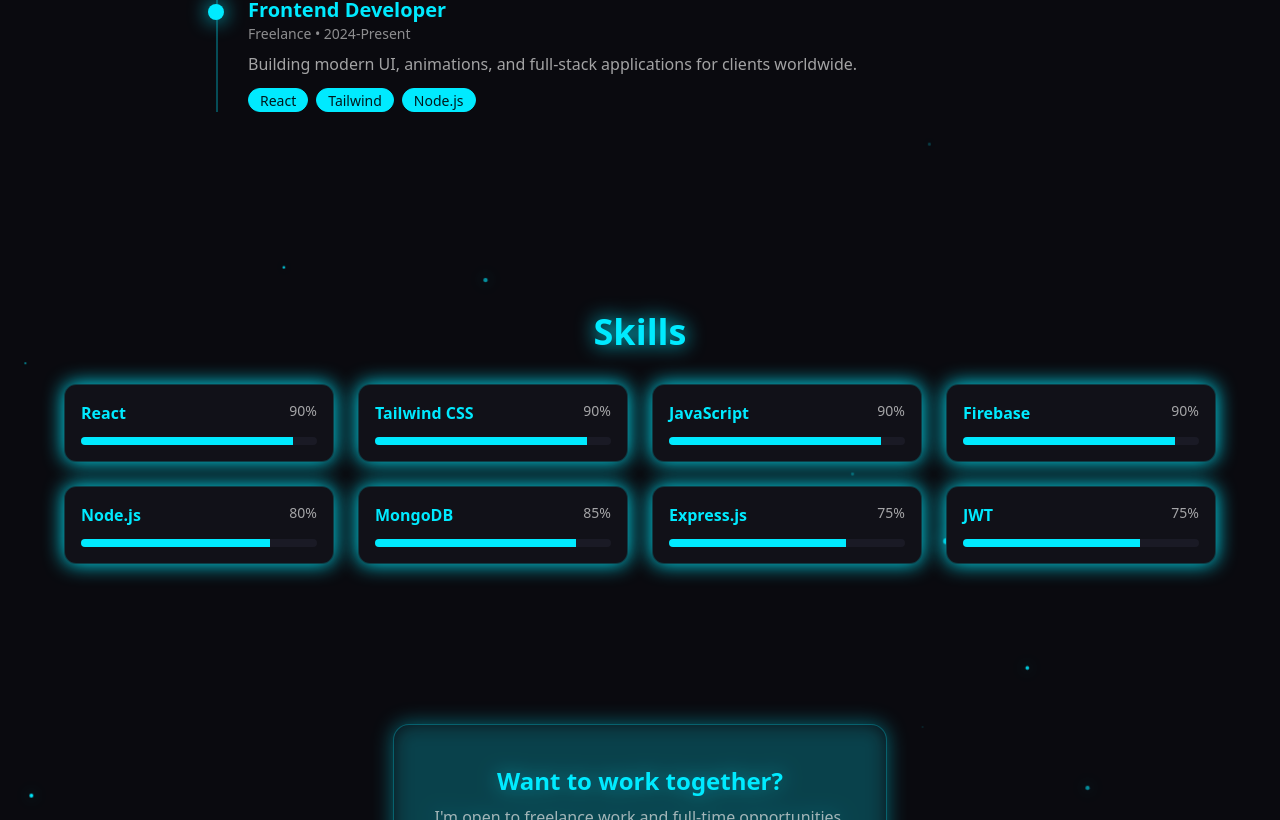
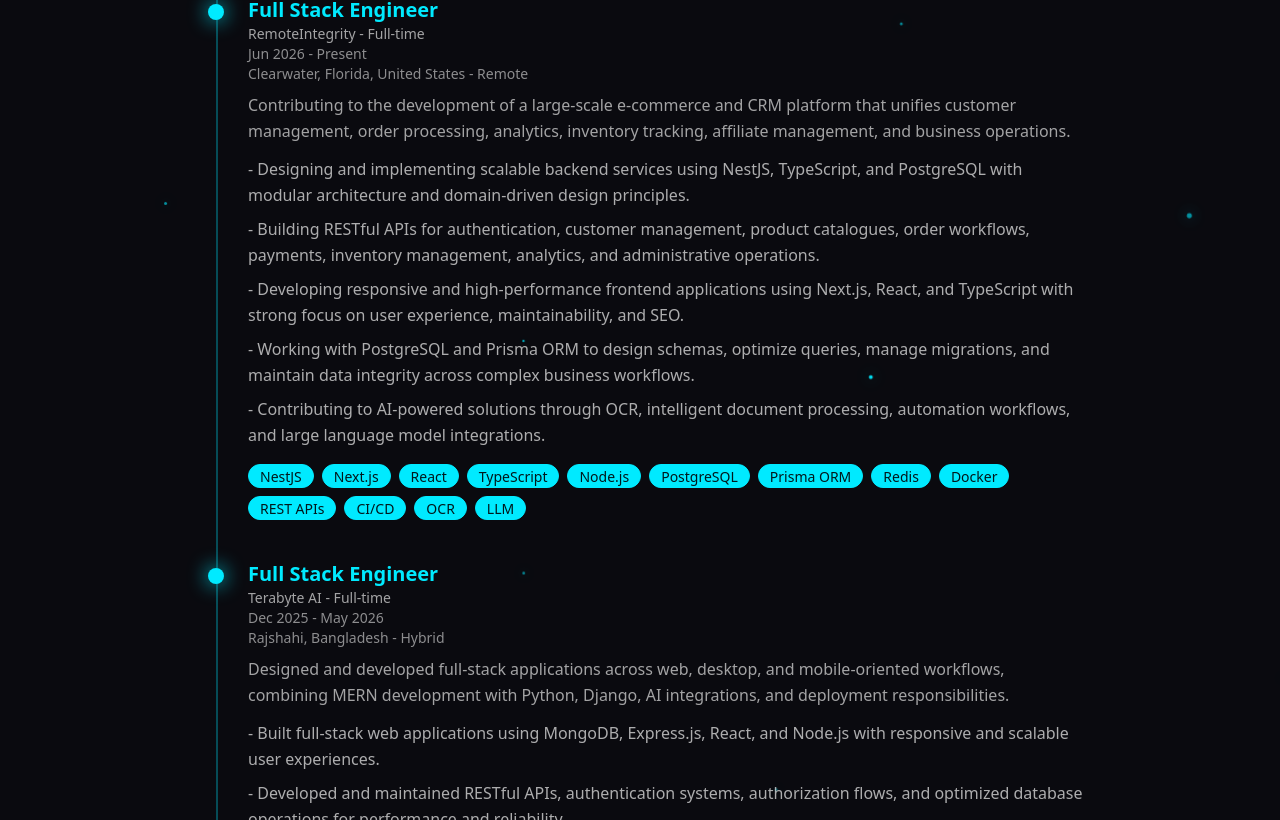
Before and after one commit to ebrahim2355/my-portfolio, a React (Vite) app: page /about in a window 1280 px wide. Shown: the part 1820-2640 px from the top of the page. Built offline with nearby package versions, Linux system fonts and the light colour scheme.

Commit message:
Made some edits on experience section

```diff
--- a/src/data/experience.json
+++ b/src/data/experience.json
@@ -1,11 +1,107 @@
 [
     {
-        "year": "2024-Present",
+        "year": "Jun 2026 - Present",
+        "role": "Full Stack Engineer",
+        "company": "RemoteIntegrity",
+        "location": "Clearwater, Florida, United States - Remote",
+        "type": "Full-time",
+        "description": "Contributing to the development of a large-scale e-commerce and CRM platform that unifies customer management, order processing, analytics, inventory tracking, affiliate management, and business operations.",
+        "highlights": [
+            "Designing and implementing scalable backend services using NestJS, TypeScript, and PostgreSQL with modular architecture and domain-driven design principles.",
+            "Building RESTful APIs for authentication, customer management, product catalogues, order workflows, payments, inventory management, analytics, and administrative operations.",
+            "Developing responsive and high-performance frontend applications using Next.js, React, and TypeScript with strong focus on user experience, maintainability, and SEO.",
+            "Working with PostgreSQL and Prisma ORM to design schemas, optimize queries, manage migrations, and maintain data integrity across complex business workflows.",
+            "Contributing to AI-powered solutions through OCR, intelligent document processing, automation workflows, and large language model integrations."
+        ],
+        "skillsUsed": [
+            "NestJS",
+            "Next.js",
+            "React",
+            "TypeScript",
+            "Node.js",
+            "PostgreSQL",
+            "Prisma ORM",
+            "Redis",
+            "Docker",
+            "REST APIs",
+            "CI/CD",
+            "OCR",
+            "LLM"
+        ]
+    },
+    {
+        "year": "Dec 2025 - May 2026",
+        "role": "Full Stack Engineer",
+        "company": "Terabyte AI",
+        "location": "Rajshahi, Bangladesh - Hybrid",
+        "type": "Full-time",
+        "description": "Designed and developed full-stack applications across web, desktop, and mobile-oriented workflows, combining MERN development with Python, Django, AI integrations, and deployment responsibilities.",
+        "highlights": [
+            "Built full-stack web applications using MongoDB, Express.js, React, and Node.js with responsive and scalable user experiences.",
+            "Developed and maintained RESTful APIs, authentication systems, authorization flows, and optimized database operations for performance and reliability.",
+            "Worked with SQL and PostgreSQL databases, including schema design, complex queries, and improved data management workflows.",
+            "Developed backend services and web applications using Python and Django with maintainable architecture and efficient API design.",
+            "Deployed and maintained applications on VPS environments and contributed to AI-powered products involving OCR, document scanning, automation, and LLM capabilities."
+        ],
+        "skillsUsed": [
+            "React",
+            "Next.js",
+            "Node.js",
+            "Express.js",
+            "MongoDB",
+            "PostgreSQL",
+            "SQL",
+            "Python",
+            "Django",
+            "Docker",
+            "VPS",
+            "OCR",
+            "LLM"
+        ]
+    },
+    {
+        "year": "Feb 2025 - Dec 2025",
+        "role": "Freelance / Mini Projects",
+        "company": "Freelance",
+        "location": "Bangladesh - Remote",
+        "type": "Freelance",
+        "description": "Worked on freelance and self-initiated product builds, turning ideas into polished portfolio-ready applications with strong UI execution, responsive layouts, and practical full-stack features.",
+        "highlights": [
+            "Designed and built modern landing pages, dashboards, and interactive product experiences for practice, experimentation, and client-style delivery.",
+            "Focused on frontend polish, reusable components, responsive behavior, animation, and clean developer experience.",
+            "Expanded practical full-stack skills by shipping mini products with authentication, CRUD flows, APIs, and deployment workflows."
+        ],
+        "skillsUsed": [
+            "React",
+            "Next.js",
+            "TailwindCSS",
+            "Framer Motion",
+            "Node.js",
+            "Express.js",
+            "MongoDB",
+            "Git",
+            "GitHub"
+        ]
+    },
+    {
+        "year": "Feb 2024 - Nov 2025",
         "role": "Frontend Developer",
-        "company": "Freelance",
-        "location": "Remote",
-        "type": "Freelance",
-        "description": "Building modern UI, animations, and full-stack applications for clients worldwide.",
-        "skillsUsed": ["React", "Tailwind", "Node.js"]
+        "company": "Zyplo",
+        "location": "Bangladesh - Remote",
+        "type": "Contract",
+        "description": "Contributed to the frontend experience of a collaborative workspace and resource management platform, focusing on responsive UI, dashboard usability, and polished interaction design.",
+        "highlights": [
+            "Developed responsive dashboard interfaces to improve usability and accessibility across devices.",
+            "Implemented animated UI interactions using Framer Motion to create a smoother and more engaging product experience.",
+            "Built reusable frontend components and structured layouts to support workspace, resource, and documentation flows."
+        ],
+        "skillsUsed": [
+            "React",
+            "Next.js",
+            "TailwindCSS",
+            "Framer Motion",
+            "User Experience",
+            "UI Design"
+        ]
     }
 ]
--- a/src/pages/About/ExperienceTimeline.jsx
+++ b/src/pages/About/ExperienceTimeline.jsx
@@ -1,5 +1,5 @@
 import { motion } from "framer-motion";
-import experience from "../../data/experience.json"
+import experience from "../../data/experience.json";
 
 export default function ExperienceTimeline() {
     return (
@@ -18,11 +18,23 @@
                         <span className="absolute -left-2 top-2 w-4 h-4 rounded-full bg-primary glow"></span>
 
                         <h3 className="text-xl font-bold text-primary">{exp.role}</h3>
-                        <p className="text-sm text-base-content/60">{exp.company} • {exp.year}</p>
+                        <p className="text-sm text-base-content/70">{exp.company} - {exp.type}</p>
+                        <p className="text-sm text-base-content/60">{exp.year}</p>
+                        {exp.location && <p className="text-sm text-base-content/60">{exp.location}</p>}
 
-                        <p className="mt-2 text-base-content/70">{exp.description}</p>
+                        <p className="mt-2 text-base-content/70 leading-relaxed">{exp.description}</p>
 
-                        <div className="mt-3 flex gap-2 flex-wrap">
+                        {exp.highlights?.length > 0 && (
+                            <ul className="mt-3 space-y-2 text-base-content/75">
+                                {exp.highlights.map((item, idx) => (
+                                    <li key={idx} className="leading-relaxed">
+                                        - {item}
+                                    </li>
+                                ))}
+                            </ul>
+                        )}
+
+                        <div className="mt-4 flex gap-2 flex-wrap">
                             {exp.skillsUsed?.map((s, idx) => (
                                 <span key={idx} className="badge badge-primary">{s}</span>
                             ))}
```
